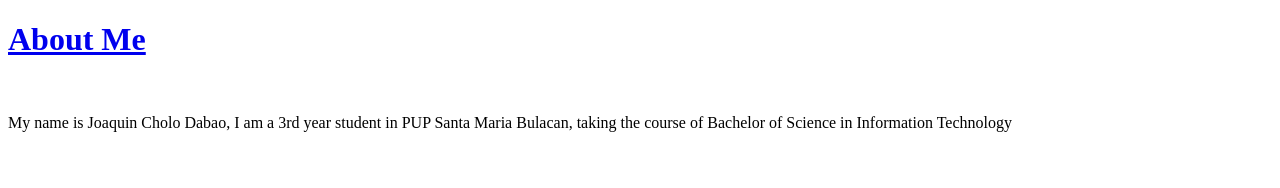
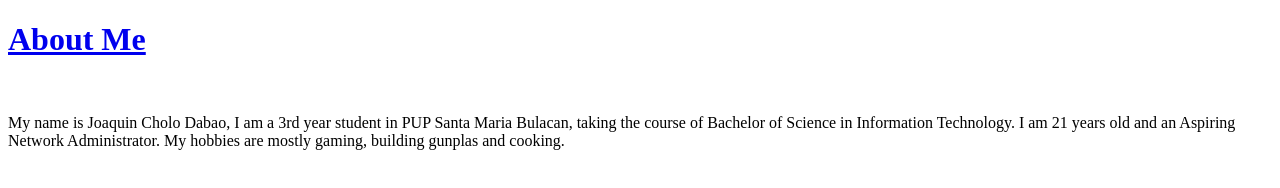
Before and after one commit to JCDabao/My-Webpage-, a plain HTML site: page Aboutme.html in a window 1280 px wide. Drawn offline with Linux system fonts and the light colour scheme.

Commit message:
added desc

```diff
--- a/Aboutme.html
+++ b/Aboutme.html
@@ -14,7 +14,8 @@
 
     <br>
     <p>
-        My name is Joaquin Cholo Dabao, I am a 3rd year student in PUP Santa Maria Bulacan, taking the course of Bachelor of Science in Information Technology
+        My name is Joaquin Cholo Dabao, I am a 3rd year student in PUP Santa Maria Bulacan, taking the course of Bachelor of Science in Information Technology. I am 21 years old and an Aspiring
+        Network Administrator. My hobbies are mostly gaming, building gunplas and cooking.
     </p>
 
 
```
